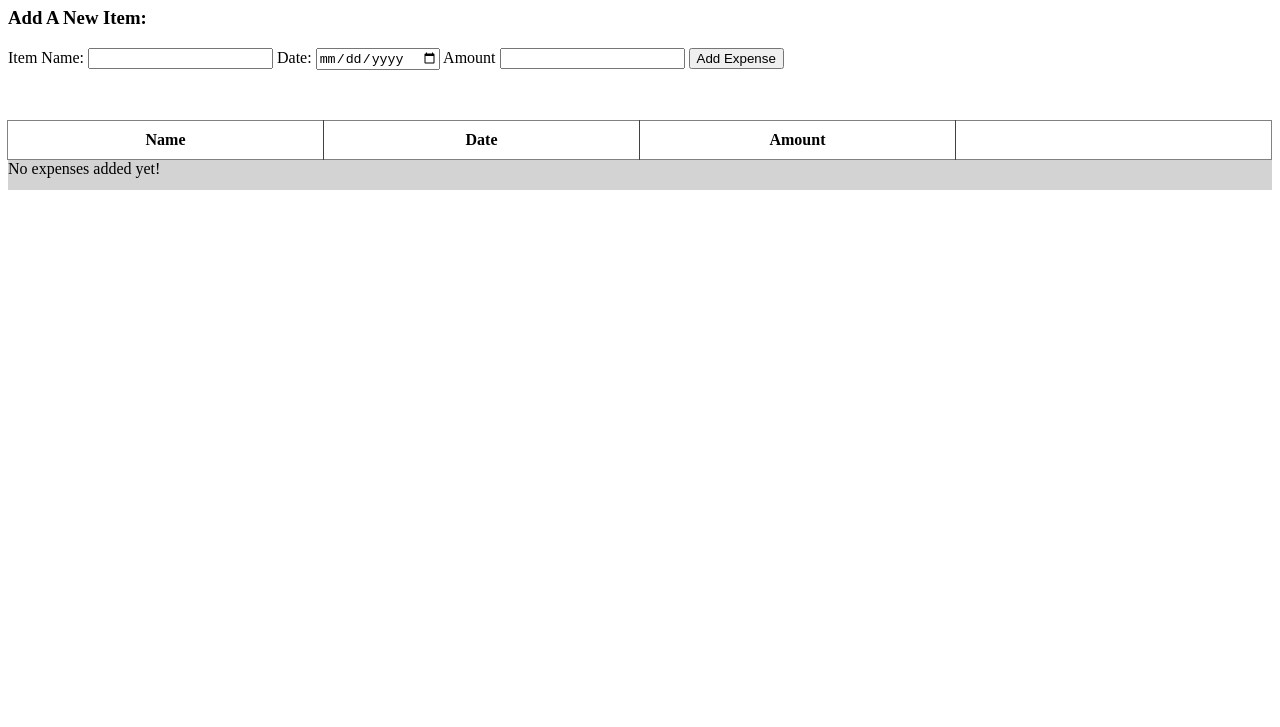
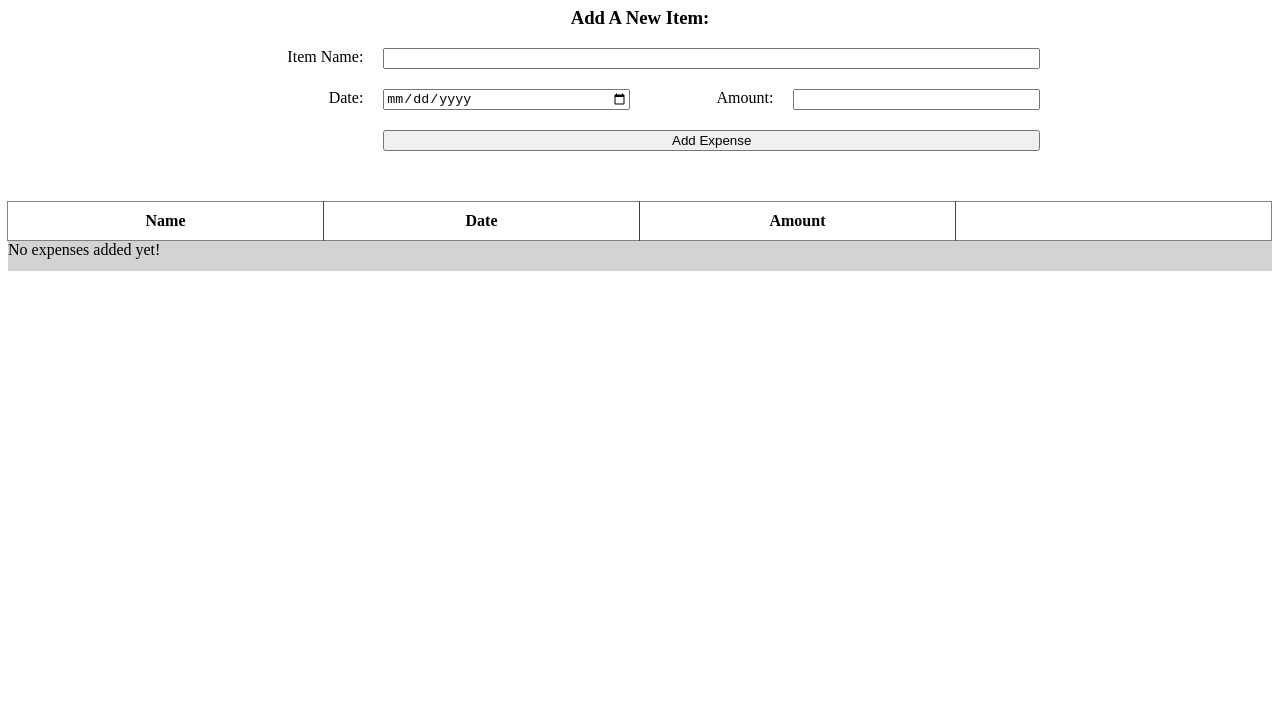
Before and after one commit to ScottChau/Expense-Tracker, a plain HTML site: page index.html in a window 1280 px wide. Shown: the part 73-800 px from the top of the page. Drawn offline with Linux system fonts and the light colour scheme.

Commit message:
updated user interface

```diff
--- a/index.html
+++ b/index.html
@@ -13,12 +13,12 @@
     <h3>Add A New Item:</h3>
     <div class="input_section">
       <form id="form" method="GET" action="/">
-        <label for="name">Item Name: </label>
-        <input id="name" type="text" />
-        <label for="date">Date: </label>
-        <input id="date" type="date" />
-        <label for="amount">Amount</label>
-        <input id="amount" type="number" />
+        <label id="lable-name" for="name">Item Name: </label>
+        <input id="name" type="text" required/>
+        <label id="label-date"for" ="date">Date: </label>
+        <input id="date" type="date" required/>
+        <label id ="label-amount"for="amount">Amount:</label>
+        <input id="amount" type="number" required/>
         <button id="submit">Add Expense</button>
       </form>
     </div>
--- a/script.js
+++ b/script.js
@@ -41,6 +41,8 @@ form.addEventListener("submit", (e) => {
 
   newDiv.append(item, dateCopy, amt, deleteBtn);
   newDiv.classList.add("section");
-
   container.appendChild(newDiv);
+  name.value = "";
+  date.value = "";
+  amount.value = "";
 });
--- a/style.css
+++ b/style.css
@@ -1,3 +1,47 @@
+h1,
+h3 {
+  text-align: center;
+}
+
+#form {
+  display: grid;
+  grid-template-columns: 0.5fr 1fr 0.5fr 1fr;
+  grid-gap: 20px;
+  text-align: end;
+  width: 800px;
+  margin: 0 auto;
+}
+
+#label-name {
+  display: flex;
+
+  grid-column: 1/2;
+}
+
+#name {
+  grid-column: 2/5;
+}
+
+#label-date {
+  grid-column: 1/2;
+}
+
+#date {
+  grid-column: 2/3;
+}
+
+#label-amount {
+  grid-column: 3/4;
+}
+
+#amount {
+  grid-column: 4/5;
+}
+
+#submit {
+  grid-column: 2/5;
+}
+
 .input_section {
   margin-bottom: 50px;
 }
```
